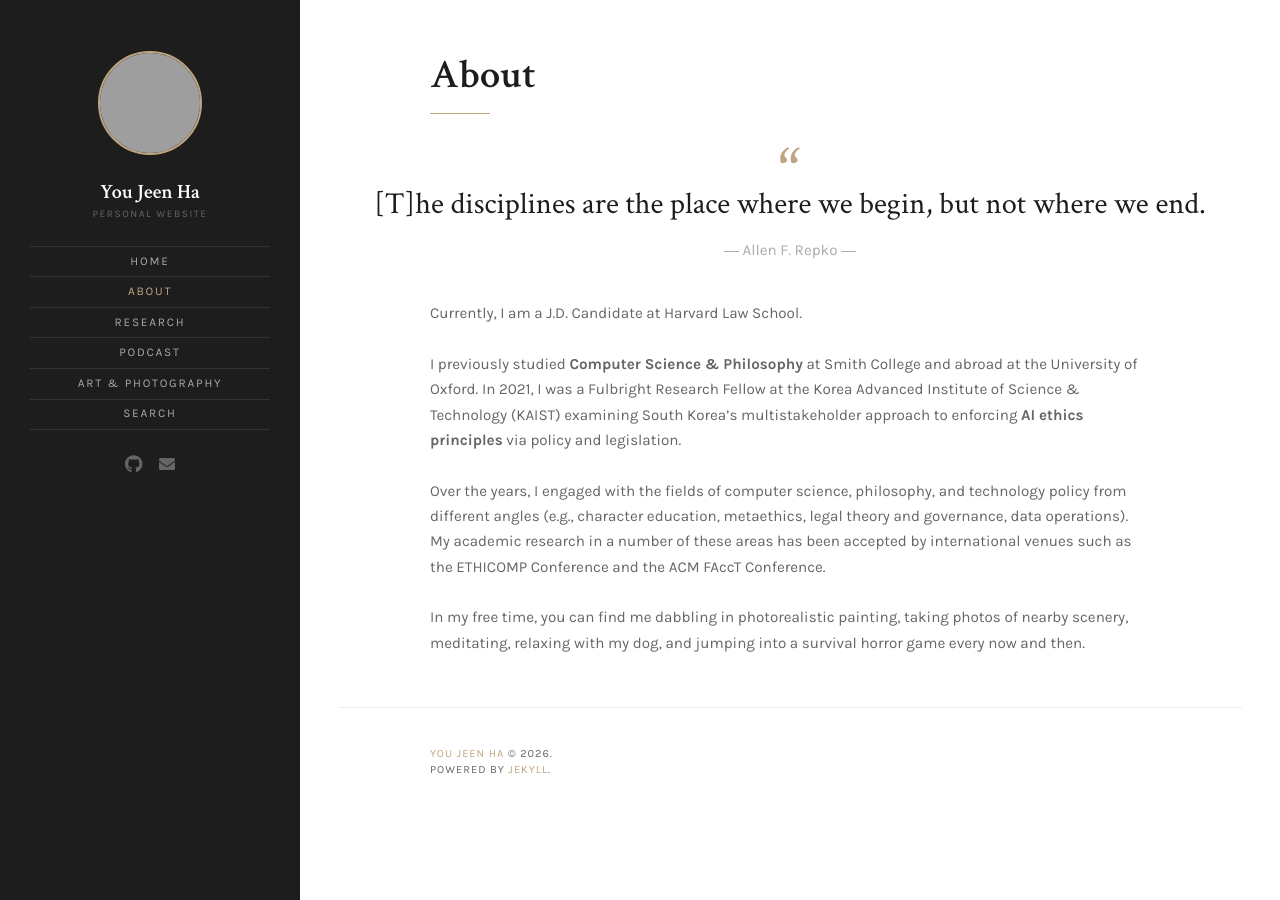
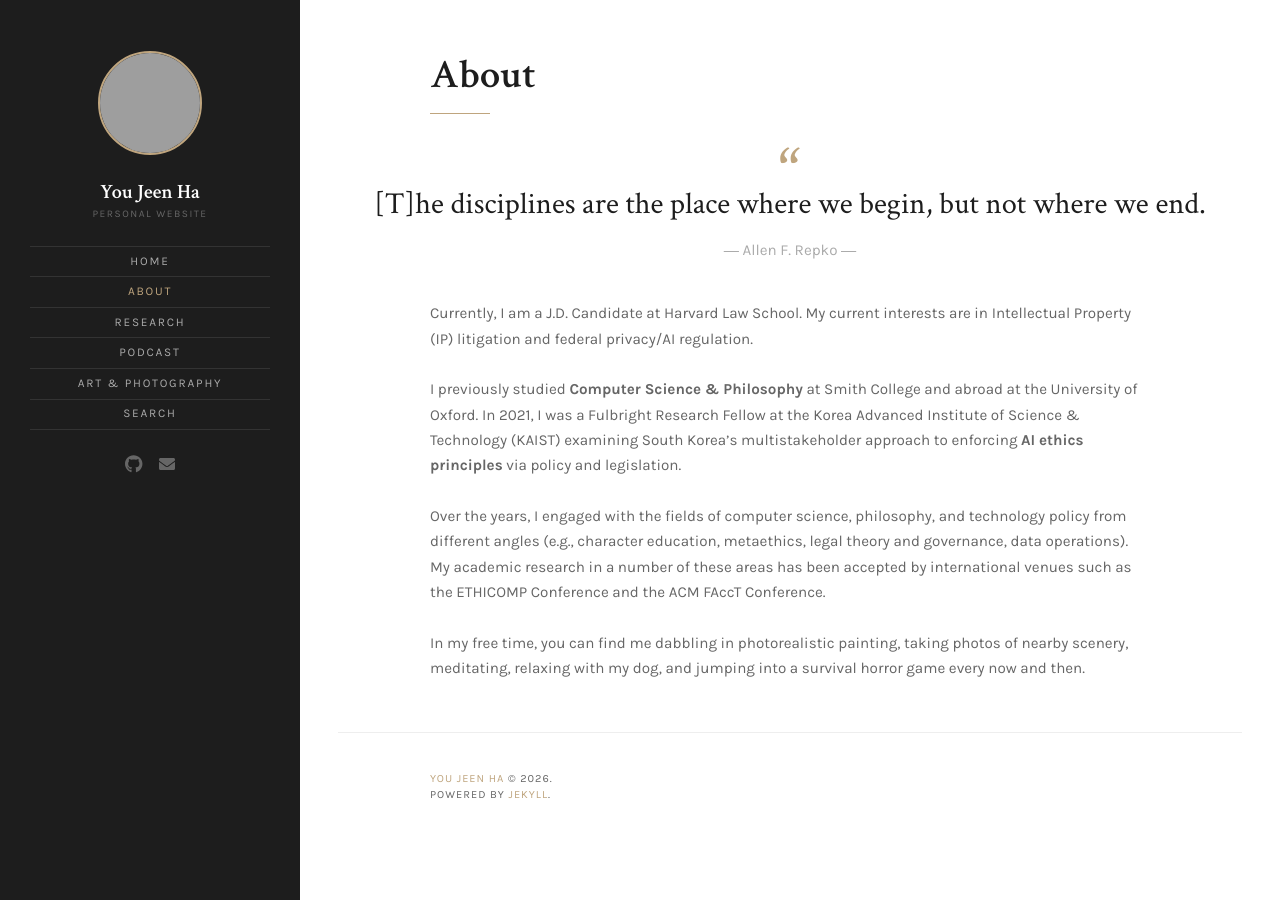
Before and after one commit to hyoujeen/hyoujeen.github.io, a Jekyll site: the page built from about.md, in a window 1280 px wide, cut to the strip 0-900 px from the top of the page. Built offline with Jekyll 4.4.1, drawn with Linux system fonts in a browser that asks for light colours; grey boxes are pictures that could not be loaded.

Commit message:
Update about.md

```diff
--- a/about.md
+++ b/about.md
@@ -5,7 +5,7 @@ title: About
 
 > [T]he disciplines are the place where we begin, but not where we end.  <cite>― Allen F. Repko ―</cite>
 
-Currently, I am a J.D. Candidate at Harvard Law School.
+Currently, I am a J.D. Candidate at Harvard Law School. My current interests are in Intellectual Property (IP) litigation and federal privacy/AI regulation.
 
 I previously studied **Computer Science & Philosophy** at Smith College and abroad at the University of Oxford. In 2021, I was a Fulbright Research Fellow at the Korea Advanced Institute of Science & Technology (KAIST) examining South Korea's multistakeholder approach to enforcing **AI ethics principles** via policy and legislation.
 
```
